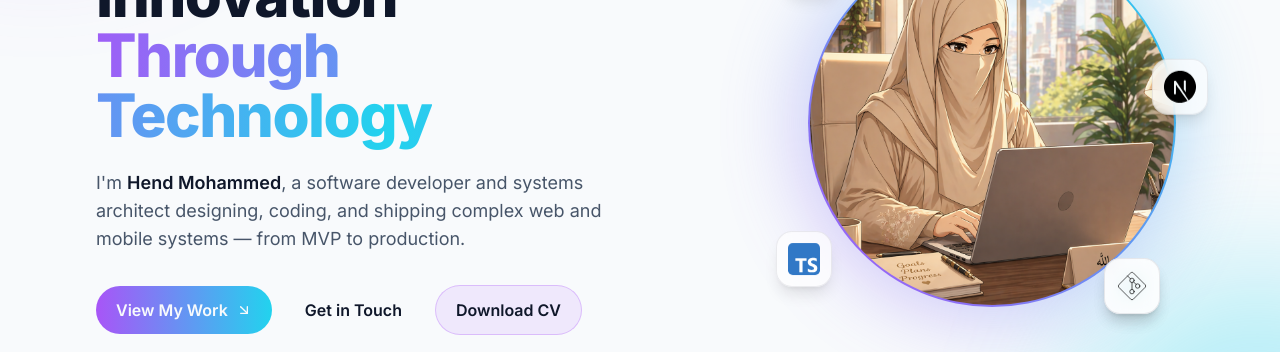
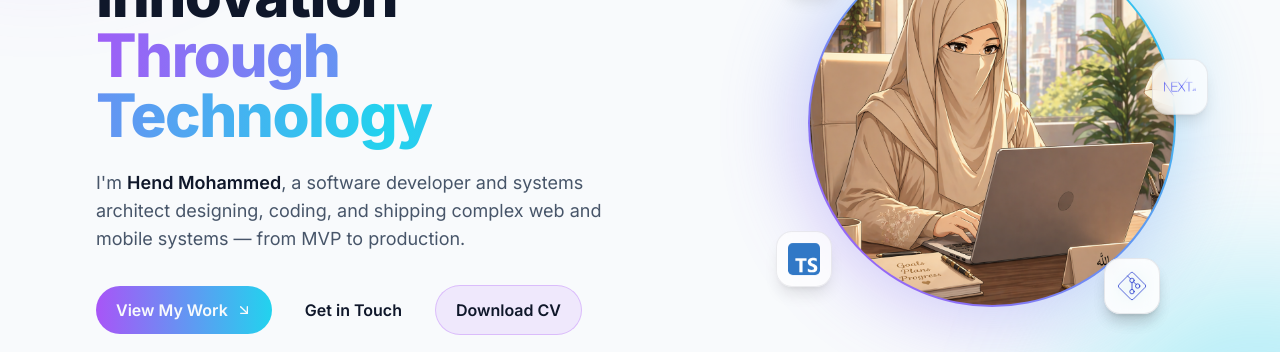
Before and after one commit to HendMohammed90/Portfolio-Website, a Next.js app: page / in a window 1280 px wide. Shown: the part 302-654 px from the top of the page. Built offline with nearby package versions, Linux system fonts and the light colour scheme; no server answers.

Commit message:
change skill images

```diff
--- a/components/Hero.tsx
+++ b/components/Hero.tsx
@@ -60,10 +60,10 @@ export default function Hero() {
             </div>
             {[
               { src: "/assets/images/react.svg", pos: "top-2 -left-4", delay: "0s" },
-              { src: "/assets/images/next.svg", pos: "top-1/3 -right-6", delay: "1s" },
+              { src: "/assets/images/nextjs.svg", pos: "top-1/3 -right-6", delay: "1s" },
               { src: "/assets/images/typescript.svg", pos: "bottom-6 -left-6", delay: "2s" },
               { src: "/assets/images/tailwind.svg", pos: "-bottom-2 right-6", delay: "3s" },
-              { src: "/assets/images/git.svg", pos: "-bottom-2 right-6", delay: "3s" },
+              { src: "/assets/images/github.svg", pos: "-bottom-2 right-6", delay: "3s" },
             ].map((t) => (
               <div
                 key={t.src}
```
Also changed, not shown: public/assets/images/github.svg (added), public/assets/images/nextjs.svg (added).
